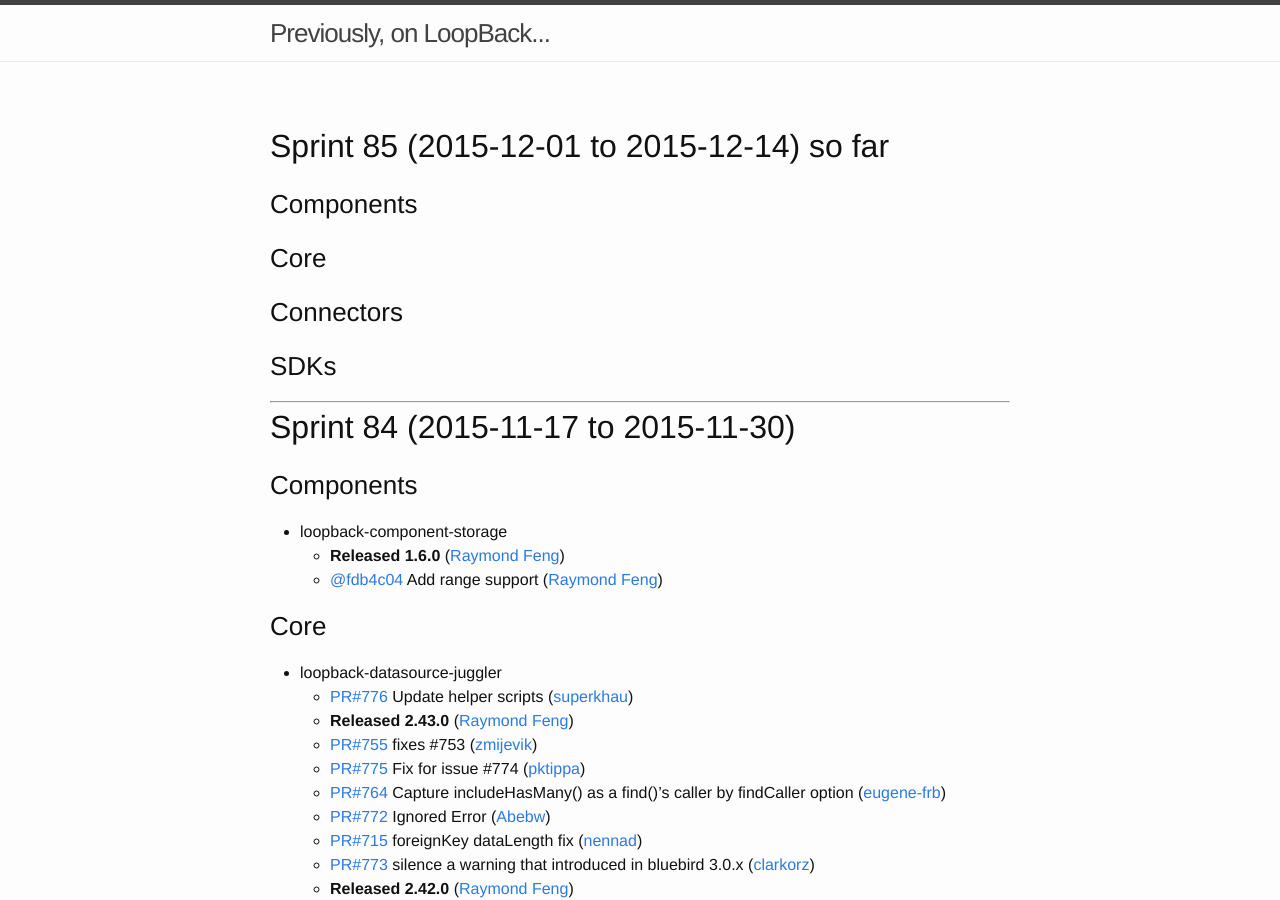
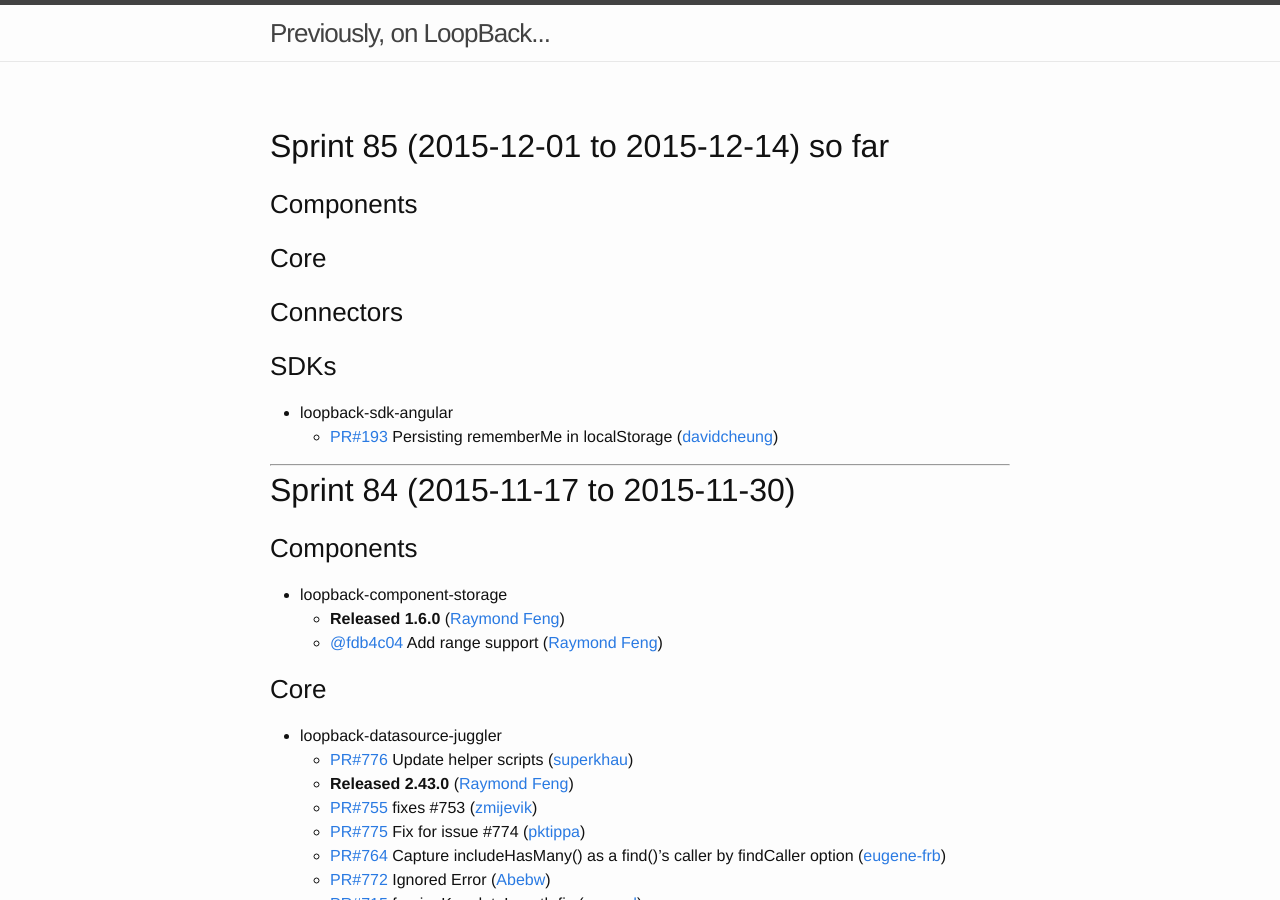
Before and after one commit to strongloop/loopback, a Jekyll site: the page built from index.md, in a window 1280 px wide and 900 px high. Built offline with Jekyll 4.4.1, drawn with Linux system fonts in a browser that asks for light colours.

Commit message:
Update changelog

```diff
--- a/index.md
+++ b/index.md
@@ -13,6 +13,8 @@
 
 
 ### SDKs
+ * loopback-sdk-angular
+   * [PR#193](https://github.com/strongloop/loopback-sdk-angular/pull/193) Persisting rememberMe in localStorage ([davidcheung](https://github.com/davidcheung))
 
 ----
 
```
